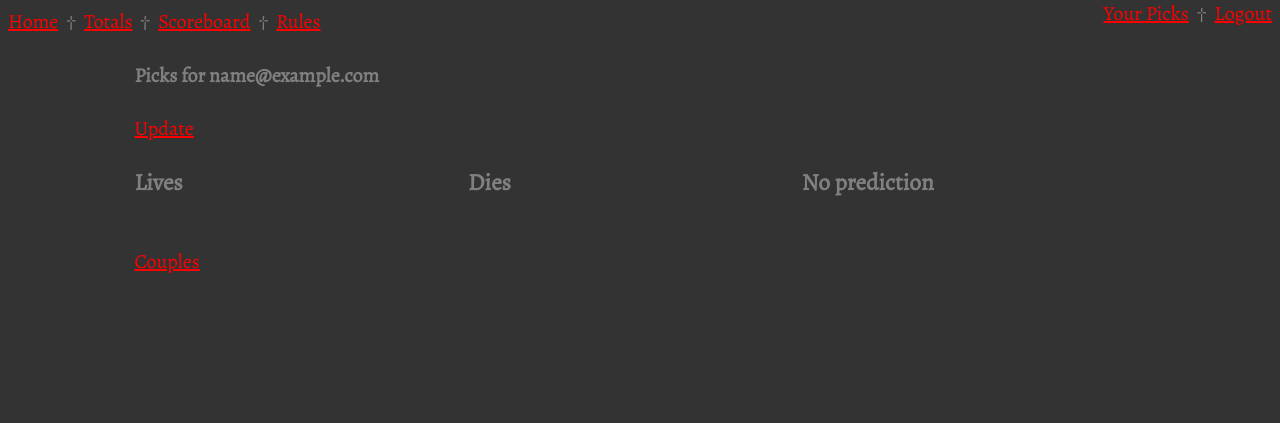
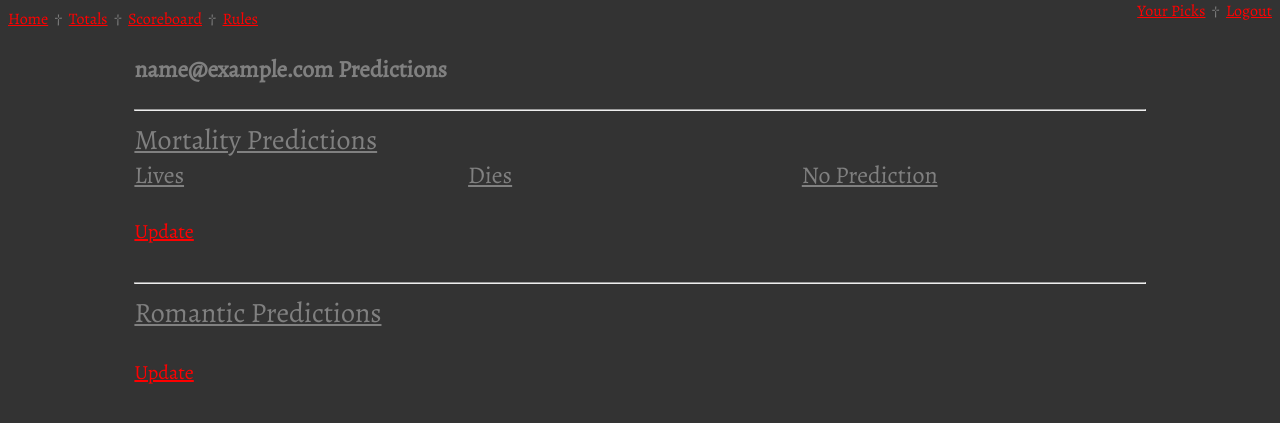
Before and after one commit to ojplg/gotdp, a Django app: page /pool/profile in a window 1280 px wide. Shown: the top 423 px of the page. Run offline with Django 3.2, Linux system fonts and the light colour scheme; the visitor is signed in with stand-in values (Sample User, id 1); data comes from the database, SQL or seed files in the repository; data that the repository does not hold is empty.

Commit message:
Lots of clean up of style and presentation

```diff
--- a/pool/static/pool/gotdp.css
+++ b/pool/static/pool/gotdp.css
@@ -31,12 +31,14 @@ div.homebottom {
 }
 
 div.navigation_items {
+    font-size: 16px;
 }
 
 div.navigation_login {
     position: absolute;
     right: 8px;
     top: 0;
+    font-size: 16px;
 }
 
 div.navigation_end {
@@ -59,11 +61,13 @@ span.emphasize {
 th {
     padding-left: 5px;
     padding-right: 5px;
+    font-size: 20px;
 }
 
 td {
     padding-left: 5px;
     padding-right: 5px;
+    font-size: 20px;
 }
 
 td.number {
@@ -73,3 +77,19 @@ td.number {
 th.form {
     text-align: left;
 }
+
+div.outlined {
+    border: none;
+    border-color: black;
+    border-width: thin;
+}
+
+div.outlined_header {
+    font-size: 28;
+    text-decoration: underline;
+}
+
+div.list_heading {
+    font-size:24px;
+    text-decoration: underline;
+}
--- a/pool/templates/disclaimers.html
+++ b/pool/templates/disclaimers.html
@@ -1,5 +1,5 @@
 
-<h4>Disclaimers</h4>
+<h3>Disclaimers</h3>
 
 <ul>
     <li>Spoilers. Look, this is a pool for predicting who will or will not live through Season 8 of Game of Thrones. If you are just watching Season 3, or have only read the books, or whatever, get out of here. Yes, this site will contain information about who is alive and dead.</li>
--- a/pool/templates/profile.html
+++ b/pool/templates/profile.html
@@ -5,44 +5,55 @@
 {% block content %}
 
 
-<h4>Picks for {{ user.email }}</h4>
+<h3>{{ user.email }} Predictions</h3>
 
-<a href="{% url 'select_characters' %}">Update</a>
+<hr/>
 
-<br/>
+<div class='outlined'>
+
+<div class='outlined_header'>Mortality Predictions</div>
 
 <div>
 
     <div style="width: 33%; float: left;">
-        <h3>Lives</h3>
+        <div class='list_heading'>Lives</div>
         {% for c in lives %}
             {{ c.name }}<br/>
         {% endfor %}
     </div>
 
     <div style="width: 33%; float: left;">
-        <h3>Dies</h3>
+        <div class='list_heading'>Dies</div>
         {% for c in dies %}
             {{ c.name }}<br/>
         {% endfor %}
     </div>
 
     <div style="width: 33%; float: left;">
-        <h3>No prediction</h3>
+        <div class='list_heading'>No Prediction</div>
         {% for c in unselected %}
             {{ c.name }}<br/>
         {% endfor %}
     </div>
 
+    <div style="clear: both"></div>
+
 </div>
-
-<div style="clear: both"></div>
 
 <br/>
 
-<a href="{% url 'select_couples' %}">Couples</a>
+<a href="{% url 'select_characters' %}">Update</a>
 
-<div>
+</div>
+
+
+<br/>
+
+<hr/>
+
+<div class='outlined'>
+
+<div class='outlined_header'>Romantic Predictions</div>
 
 <table>
 {% for couple in couples %}
@@ -56,6 +67,10 @@
 {% endfor %}
 </table>
 
+<br/>
+
+<a href="{% url 'select_couples' %}">Update</a>
+
 </div>
 
 {% endblock %}
--- a/pool/templates/register_user.html
+++ b/pool/templates/register_user.html
@@ -3,7 +3,7 @@
 
 {% block content %}
 
-<h4>Register to participate in the pool.</h4>
+<h3>Register</h3>
 
 <hr>
 
--- a/pool/templates/registration/login.html
+++ b/pool/templates/registration/login.html
@@ -4,7 +4,7 @@
 
 {% block content %}
 
-<h4>Login</h4>
+<h3>Login</h3>
 
 <form method="post" action="{% url 'login' %}">
 {% csrf_token %}
--- a/pool/templates/rules.html
+++ b/pool/templates/rules.html
@@ -1,5 +1,5 @@
 
-<h4>Rules</h4>
+<h3>Rules</h3>
 
 <ul>
     <li>Participants must predict for each character whether that character will live until the end of Season Eight. Each correct prediction is worth one point. Each incorrect (or missing) prediction is worth minus one point. So, getting whether Jon Snow lives or dies is worth the same as whether Podrick lives or dies. It's called democracy.</li>
@@ -8,7 +8,7 @@
         <ul>
             <li>I cannot define dead, but I know it when I see it.</li>
             <li>People who just disappear offscreen and we don't know what happens to them: assumed alive. BUT: if someone is widely portrayed to be dead: (e.g. Bran and Rickon in the middle of Season Two, The Hound at the end of Season Four, they will be marked as dead.)</li>
-            <li>People who are walking zombies, distinctly lacking in free-will and the natural power of biological life: dead. (This includes the mountain and everyone in "The Army of the Dead".</li>
+            <li>People who are walking zombies, distinctly lacking in free-will and the natural power of biological life: dead. (This includes The Mountain and everyone in the army of the dead.</li>
             <li>People who were once dead, but are now seemingly alive (e.g. Jon Snow, Beric Dondarrion): alive.</li>
             <li>I am just going to make declarations in the case of ambiguity. Don't like that system? <a href="https://github.com/ojplg/gotdp">Fork the code.</a></li>
             <li>If there's an epilogue at the end of the last episode with the phrase "50 years later" and then an interlude of delightful Tarlannistark moppets frolicking in the fields with their pet dire dragons, that does not mean everyone's dead at the end of the series for the purposes of this pool.</li>
--- a/pool/templates/rules_disclaimers.html
+++ b/pool/templates/rules_disclaimers.html
@@ -4,10 +4,12 @@
 
 {% block content %}
 
+{% include "rules.html" %}
+
+<hr/>
+
 {% include "disclaimers.html" %}
 
 <hr/>
 
-{% include "rules.html" %}
-
 {% endblock %}
--- a/pool/templates/scoreboard.html
+++ b/pool/templates/scoreboard.html
@@ -5,7 +5,10 @@
 
 {% block content %}
 
-<h4>Scoreboard</h4>
+<h3>Scoreboard</h3>
+
+<p>Scores will be updated as episodes are released and characters are killed off or
+make liaisons.</p>
 
 <table>
 
--- a/pool/templates/summary.html
+++ b/pool/templates/summary.html
@@ -5,9 +5,9 @@
 
 {% block content %}
 
-<h4>Totals</h4>
+<h3>Totals</h3>
 
-<p>Shows the prediction totals for each character.</p>
+<p>The number of people predicting whether each character will live or die.</p>
 
 <table>
 
@@ -16,7 +16,7 @@
             <th></th>
             <th>Lives</th>
             <th>Dies</th>
-            <th>Chance of making it</th>
+            <th>Percent Chance of Survival</th>
         </tr>
     </thead>
 
```
Also changed, not shown: pool/templates/select_couples.html (+7 -2 lines), README.md.
